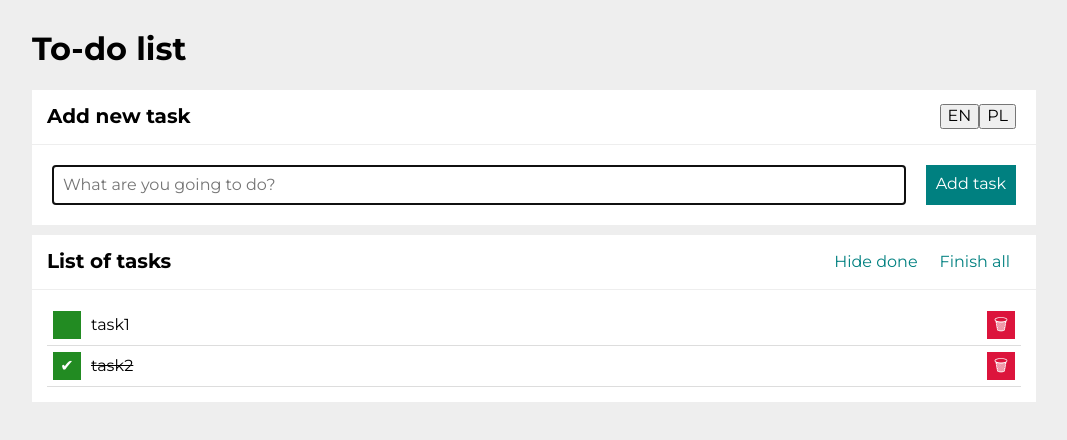
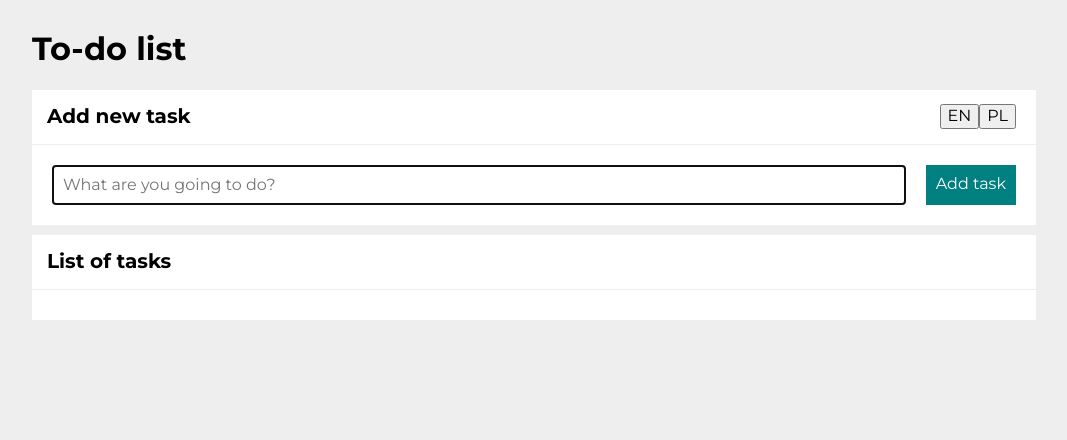
Before and after one commit to MCesarczyk/todo-list-react, a React (Create React App) app: page / in a window 1280 px wide. Shown: the top 440 px of the page, without its empty margins (106-1173 px from the left). Built offline with nearby package versions, Linux system fonts and the light colour scheme.

Commit message:
implement Redux in addTask and toggleHideDone functions

```diff
--- a/package.json
+++ b/package.json
@@ -4,12 +4,14 @@
   "private": true,
   "homepage": "https://mcesarczyk.github.io/todo-list-react/",
   "dependencies": {
+    "@reduxjs/toolkit": "^1.6.1",
     "@testing-library/jest-dom": "^5.12.0",
     "@testing-library/react": "^11.2.7",
     "@testing-library/user-event": "^12.8.3",
     "gh-pages": "^3.2.0",
     "react": "^17.0.2",
     "react-dom": "^17.0.2",
+    "react-redux": "^7.2.4",
     "react-scripts": "4.0.3",
     "styled-components": "^5.3.0",
     "styled-normalize": "^8.0.7",
--- a/src/features/tasks/Buttons/index.js
+++ b/src/features/tasks/Buttons/index.js
@@ -1,18 +1,20 @@
+import { useSelector, useDispatch } from "react-redux";
+import { selectTasks, toggleHideDone } from "../tasksSlice";
 import { Element, Button } from "./styled";
 
 const Buttons = ({
-    tasks,
-    hideDone,
-    toggleHideDone,
     setAllDone,
     setDoneButtonInnerText,
     toggleButtonInnerTextHidden,
     toggleButtonInnerTextVisible
-}) => (
+}) => {
+    const { tasks, hideDone } = useSelector(selectTasks);
+    const dispatch = useDispatch();
+    return (
         <Element>
             {tasks.length > 0 && (
                 <>
-                <Button onClick={toggleHideDone}>
+                    <Button onClick={() => dispatch(toggleHideDone())}>
                         {hideDone ? toggleButtonInnerTextHidden : toggleButtonInnerTextVisible}
                     </Button>
                     <Button
@@ -24,7 +26,7 @@ const Buttons = ({
                 </>
             )}
         </Element>
-
-);
+    )
+};
 
 export default Buttons;
--- a/src/features/tasks/Form/index.js
+++ b/src/features/tasks/Form/index.js
@@ -1,9 +1,14 @@
+import { nanoid } from "@reduxjs/toolkit";
 import { useRef, useState } from "react";
+import { useDispatch } from "react-redux";
+import { addTask } from "../tasksSlice";
 import { FormComponent, FormInput, Button } from "./styled";
 
-const Form = ({ addNewTask, inputPlaceholder, formButtonInnerText }) => {
+const Form = ({ inputPlaceholder, formButtonInnerText }) => {
     const [newTaskContent, setNewTaskContent] = useState("");
     const inputRef = useRef(null);
+
+    const dispatch = useDispatch();
 
     const onFormSubmit = (event) => {
         event.preventDefault();
@@ -12,7 +17,13 @@ const Form = ({ addNewTask, inputPlaceholder, formButtonInnerText }) => {
             setNewTaskContent("");
             return;
         }
-        addNewTask(trimmedContent);
+
+        dispatch(addTask({
+            content: trimmedContent,
+            done: false,
+            id: nanoid()
+        }));
+
         setNewTaskContent("");
         inputRef.current.focus();
     };
--- a/src/features/tasks/TaskList/index.js
+++ b/src/features/tasks/TaskList/index.js
@@ -1,6 +1,10 @@
+import { useSelector } from "react-redux";
+import { selectTasks } from "../tasksSlice";
 import { StyledTaskList, ListItem, TaskContent, Button } from "./styled";
 
-const TaskList = ({ tasks, hideDone, removeTask, toggleTaskDone }) => (
+const TaskList = ({ removeTask, toggleTaskDone }) => {
+  const {tasks, hideDone} = useSelector(selectTasks);
+  return (
     <StyledTaskList>
       {tasks.map(task => (
         <ListItem
@@ -25,6 +29,7 @@ const TaskList = ({ tasks, hideDone, removeTask, toggleTaskDone }) => (
         </ListItem>
       ))}
     </StyledTaskList>
-);
+  )
+};
 
 export default TaskList;
--- a/src/features/tasks/Tasks.js
+++ b/src/features/tasks/Tasks.js
@@ -1,4 +1,4 @@
-import { useState } from 'react';
+import { useSelector } from 'react-redux';
 import { useTasks } from '../../App/useTasks';
 import { useLocalStorageState } from '../../App/useLocalStorageState';
 import Form from "./Form";
@@ -8,20 +8,16 @@ import Buttons from "./Buttons";
 import Section from "../../common/Section";
 import Header from '../../common/Header';
 import languages from "../languages/languages";
+import { selectTasks } from './tasksSlice';
 
 function Tasks() {
-  const [hideDone, setHideDone] = useState(false);
-
-  const toggleHideDone = () => {
-    setHideDone(hideDone => !hideDone);
-  };
+  const { tasks } = useSelector(selectTasks);
 
   const [language, setLanguage] = useLocalStorageState("language", "EN");
 
   document.title = languages[language].headerTitle;
 
   const {
-    tasks,
     toggleTaskDone,
     removeTask,
     setAllDone,
@@ -52,17 +48,12 @@ function Tasks() {
         title={languages[language].tasksSectionTitle}
         body={
           <TaskList
-            tasks={tasks}
-            hideDone={hideDone}
             removeTask={removeTask}
             toggleTaskDone={toggleTaskDone}
           />
         }
         extraHeaderContent={
           <Buttons
-            tasks={tasks}
-            hideDone={hideDone}
-            toggleHideDone={toggleHideDone}
             setAllDone={setAllDone}
             setDoneButtonInnerText={languages[language].setDoneButtonInnerText}
             toggleButtonInnerTextVisible={languages[language].toggleButtonInnerTextVisible}
--- /dev/null
+++ b/src/features/tasks/tasksSlice.js
@@ -0,0 +1,26 @@
+import { createSlice } from '@reduxjs/toolkit';
+
+const tasksSlice = createSlice({
+    name: 'tasks',
+    initialState: {
+        tasks: [],
+        hideDone: false
+    },
+    reducers: {
+        addTask: ({ tasks }, { payload }) => {
+            tasks.push(payload);
+        },
+        toggleHideDone: (state, action) => {
+            state.hideDone = !state.hideDone;
+        },
+    },
+});
+
+export const { addTask, toggleHideDone } = tasksSlice.actions;
+export const selectTasks = state => state.tasks;
+export default tasksSlice.reducer;
+
+console.log(tasksSlice.reducer({ tasks: [] }, addTask({
+    content: "jedziemy",
+    done: true
+})));
--- a/src/index.js
+++ b/src/index.js
@@ -5,15 +5,19 @@ import reportWebVitals from './reportWebVitals';
 import { Normalize } from "styled-normalize";
 import { GlobalStyle } from "./GlobalStyle";
 import { ThemeProvider } from "styled-components";
+import { Provider } from 'react-redux';
 import { theme } from "./theme";
+import store from "./store";
 
 ReactDOM.render(
   <React.StrictMode>
-    <ThemeProvider theme={theme}>
-      <Normalize />
-      <GlobalStyle />
-      <App />
-    </ThemeProvider>
+    <Provider store={store}>
+      <ThemeProvider theme={theme}>
+        <Normalize />
+        <GlobalStyle />
+        <App />
+      </ThemeProvider>
+    </Provider>
   </React.StrictMode>,
   document.getElementById('root')
 );
--- /dev/null
+++ b/src/store.js
@@ -0,0 +1,8 @@
+import { configureStore } from "@reduxjs/toolkit";
+import tasksReducer from './features/tasks/tasksSlice';
+
+export default configureStore({
+    reducer: {
+        tasks: tasksReducer,
+    },
+});
```
Also changed, not shown: 1 other file (tests, documents, lock files or other folders). Lines whose indentation alone changed are shown as unchanged.
